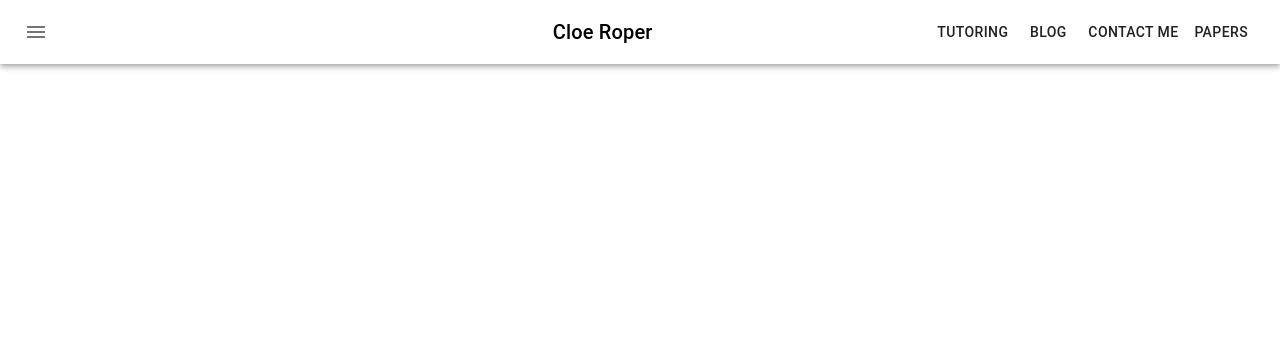
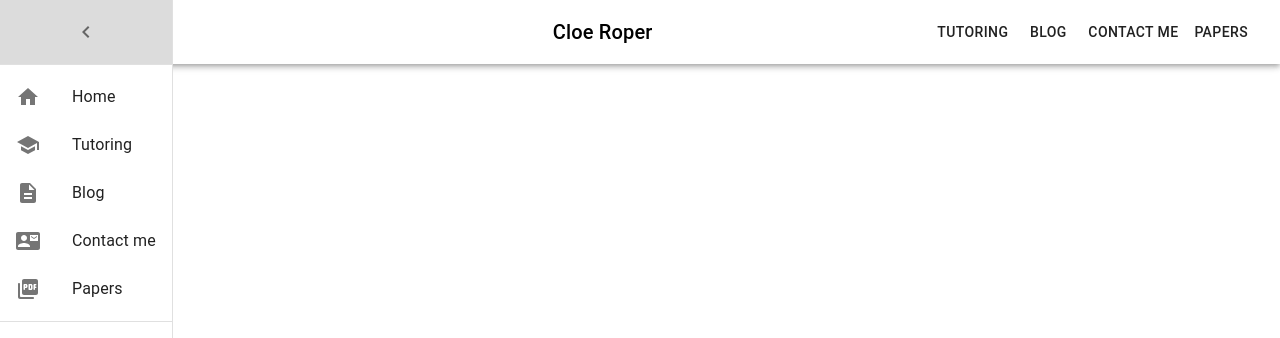
Before and after one commit to danbeaumont95/cloe-website-frontend, a React (Create React App) app: page / in a window 1280 px wide. Both pictures are taken after a click on the button "open drawer". Shown: the top 338 px of the page. Built offline with nearby package versions, Linux system fonts and the light colour scheme.

Commit message:
created sidebar, shows on click

```diff
--- a/src/App.js
+++ b/src/App.js
@@ -5,7 +5,6 @@ import NavBar from './Components/NavBar';
 function App() {
   return (
     <div className="App">
-      {/* <h1>Cloe</h1> */}
       <NavBar />
     </div>
   );
--- a/src/Components/NavBar.jsx
+++ b/src/Components/NavBar.jsx
@@ -1,8 +1,10 @@
+/* eslint-disable no-unused-vars */
 
-import React from 'react';
+import React, { useState } from 'react';
 import { AppBar, Box ,Button, Toolbar, IconButton, Typography } from '@material-ui/core';
 import { makeStyles } from '@material-ui/styles';
 import MenuIcon from '@material-ui/icons/Menu';
+import SideBar from './SideBar';
 
 const useStyles = makeStyles(() => ({
   appBar: {
@@ -37,8 +39,21 @@ const useStyles = makeStyles(() => ({
 
 const NavBar = () => {
   const classes = useStyles();
+  const [sideBarClicked, setSideBarClicked] = useState(false);
+
+  const handleDrawerOpen = () => {
+    setSideBarClicked(true);
+  };
+
+  const handleDrawerClose = () => {
+    setSideBarClicked(false);
+  };
   return (
+    <>
+      {sideBarClicked ? (
 
+        <SideBar handleDrawerClose={handleDrawerClose}/>
+      ) : null}
       <AppBar position="static" className={classes.appBar}>
         <Toolbar>
           <IconButton
@@ -47,6 +62,7 @@ const NavBar = () => {
 
             aria-label="open drawer"
             sx={{ mr: 2 }}
+            onClick={handleDrawerOpen}
           >
             <MenuIcon />
           </IconButton>
@@ -75,7 +91,7 @@ const NavBar = () => {
 
         </Toolbar>
       </AppBar>
-
+    </>
   );
 };
 
--- a/src/Components/SideBar.jsx
+++ b/src/Components/SideBar.jsx
@@ -1,8 +1,97 @@
+/* eslint-disable no-unused-vars */
 import React from 'react';
+import { Drawer, Divider, List, ListItem, ListItemText, IconButton, Button, ListItemIcon } from '@material-ui/core';
+import ChevronLeftIcon from '@material-ui/icons/ChevronLeft';
+import HomeIcon from '@material-ui/icons/Home';
+import ArticleIcon from '@material-ui/icons/Description';
+import PdfIcon from '@material-ui/icons/PictureAsPdfRounded';
+import ContactIcon from '@material-ui/icons/ContactMail';
+import SchoolIcon from '@material-ui/icons/School';
+import { makeStyles } from '@material-ui/styles';
 
-const SideBar = () => {
+const drawerWidth = 240;
+
+const useStyles = makeStyles(() => ({
+  exitButton: {
+    hover: 'grey',
+    borderRadius: 0,
+    height: '8%',
+    [ '@media (max-width:600px)' ]: {
+      height: '7%'
+    },
+    backgroundColor: '#F0F0F0',
+    '&:hover': {
+      background: '#DCDCDC',
+    },
+  },
+}));
+
+const SideBar = (props) => {
+  const { handleDrawerClose } = props;
+  const classes = useStyles();
+
   return (
-    <></>
+    <>
+      <Drawer
+        sx={{
+          width: drawerWidth,
+          flexShrink: 0,
+          '& .MuiDrawer-paper': {
+            width: drawerWidth,
+            boxSizing: 'border-box',
+          },
+        }}
+        variant="persistent"
+        anchor="left"
+        open={open}
+      >
+        <IconButton onClick={handleDrawerClose} className={classes.exitButton}>
+          {<ChevronLeftIcon />}
+        </IconButton>
+
+        <Divider />
+        <List>
+
+          <ListItem button>
+            <ListItemIcon>
+              <HomeIcon />
+            </ListItemIcon>
+            <ListItemText>Home</ListItemText>
+          </ListItem>
+
+          <ListItem button>
+            <ListItemIcon>
+              <SchoolIcon />
+            </ListItemIcon>
+            <ListItemText>Tutoring</ListItemText>
+          </ListItem>
+
+          <ListItem button>
+            <ListItemIcon>
+              <ArticleIcon />
+            </ListItemIcon>
+            <ListItemText>Blog</ListItemText>
+          </ListItem>
+
+          <ListItem button>
+            <ListItemIcon>
+              <ContactIcon />
+            </ListItemIcon>
+            <ListItemText>Contact me</ListItemText>
+          </ListItem>
+
+          <ListItem button>
+            <ListItemIcon>
+              <PdfIcon />
+            </ListItemIcon>
+            <ListItemText>Papers</ListItemText>
+          </ListItem>
+
+        </List>
+        <Divider />
+
+      </Drawer>
+    </>
   );
 };
 
```
Lines whose indentation alone changed are shown as unchanged.
